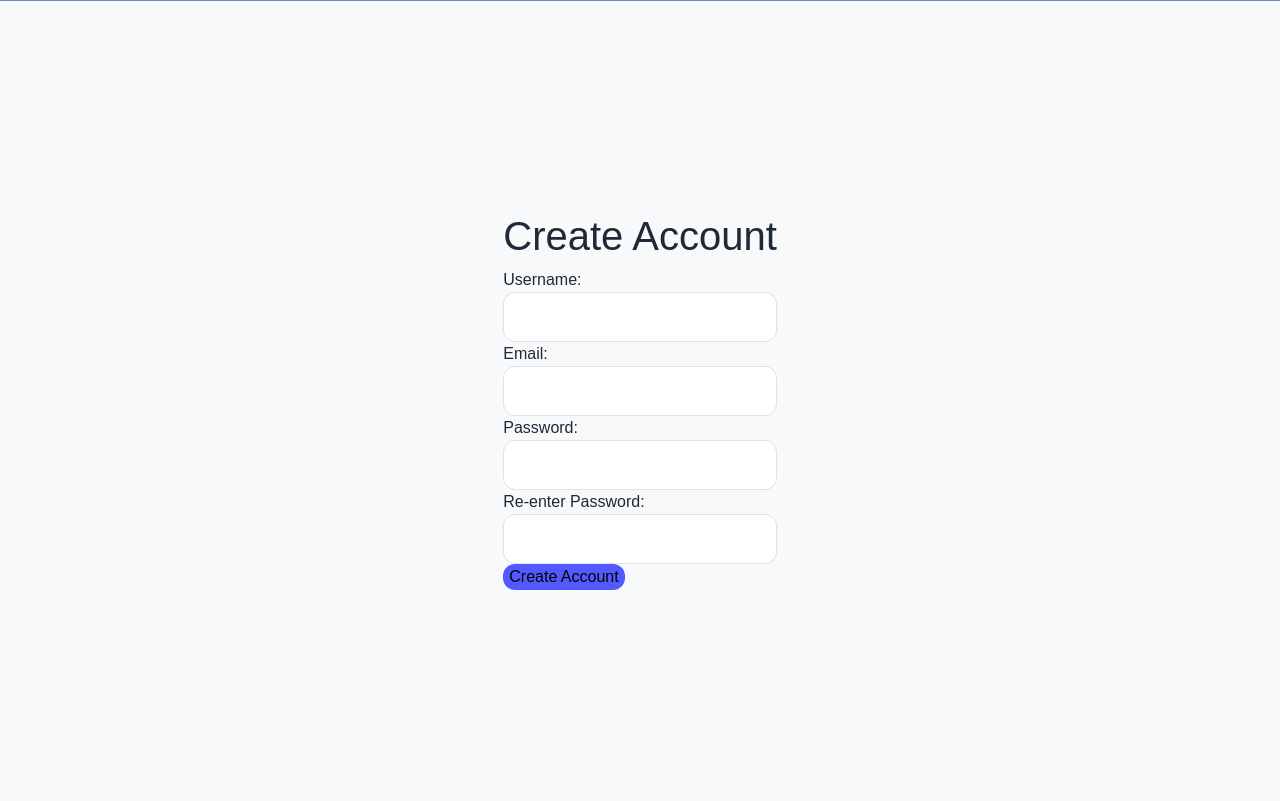
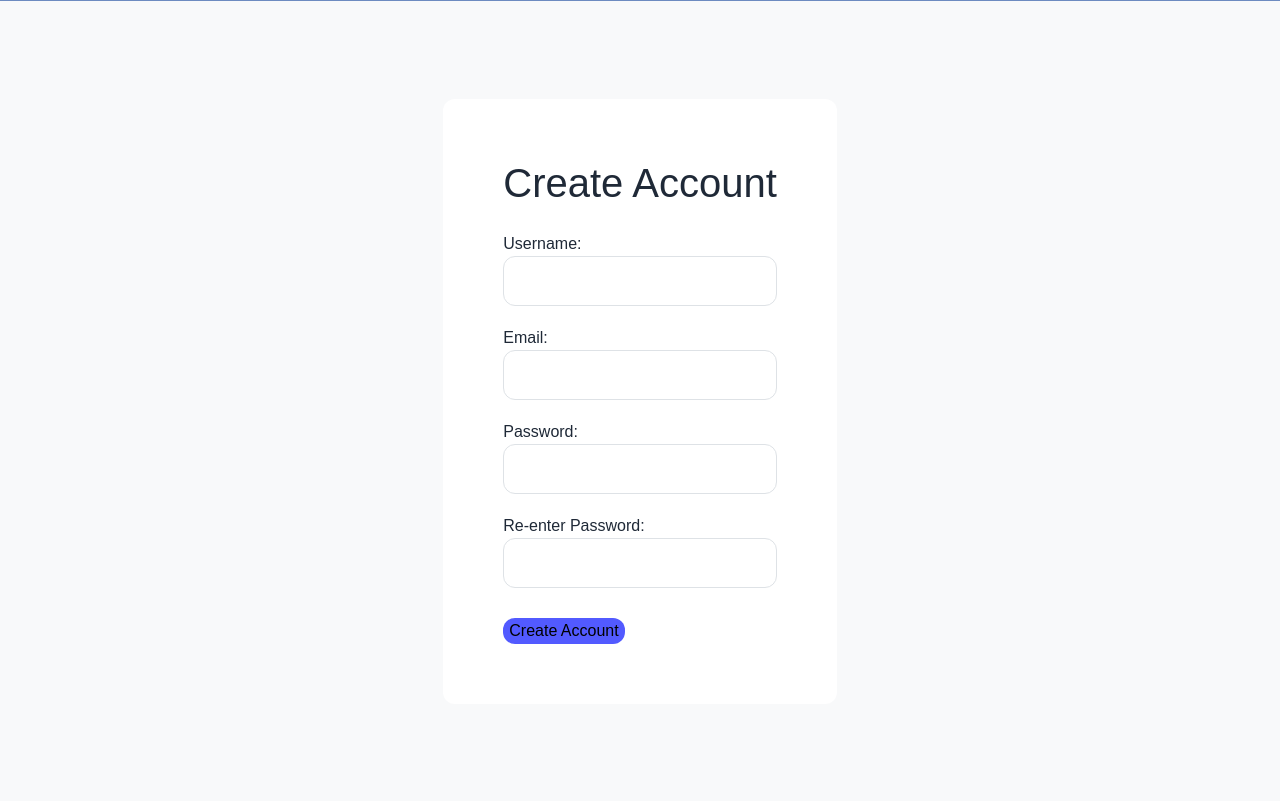
Before and after one commit to Jennijack89/job-application-tracker, a Flask app: page / in a window 1280 px wide. Shown: the part 329-1130 px from the top of the page. Run offline with Flask 3, Linux system fonts and the light colour scheme; some web fonts are replaced.

Commit message:
Added styling to main.content class, add form-wrapper class, form-title class, button container class and styling

```diff
--- a/static/css/style.css
+++ b/static/css/style.css
@@ -30,27 +30,12 @@
 }
 
 body{
-    margin: 0;
+    /*margin: 0;*/
     background-color: var(--background-color);
     font-family:'Google Sans', sans-serif;
     color: var(--text-color)
 }
 
-.main-content{
-    display:flex;
-    justify-content: center;
-    align-items: center;
-    height: 80vh;
-    background-color: white;
-}
-
-.form-section{
-    width: 100%;
-    max-width: 400px;
-    padding: 30px;
-    border-radius: var(--border-radius);
-    box-shadow: 0 4px 10px rgba(0,0,0,0.1);
-}
 
 .navbar{
     display:flex;
@@ -75,6 +60,51 @@ body{
     border-radius: 50%;
 }
 
+
+.main-content{
+    display:flex;
+    justify-content: center;
+    align-items: center;
+    height: 80vh;
+    background-color:var(--background-color);
+}
+
+/* Outer wrapper for background focus*/
+.form-wrapper{
+    background-color: white;
+    padding: 60px;
+    border-radius: var(--border-radius);
+}
+
+/*Main form box*/
+.form-section{
+    background-color: #
+    margin: 0 auto;/*centers horizontally*/
+
+    /***width: 100%;
+    max-width: 400px;
+    padding: 30px;
+    border-radius: var(--border-radius);
+    box-shadow: 0 4px 10px rgba(0,0,0,0.1);***/
+}
+
+/*Title*/
+.form-title{
+    text-align: center;
+    margin-bottom: 25px; /* space under title*/
+}
+
+/*Space between each input group*/
+.form-group{
+    margin-bottom: 20px;
+    display: flex;
+    flex-direction: column;
+}
+
+/*button container (will creat space abovr button)*/
+.button-container {
+    margin-top: 30px; /*space for futur error message*/
+}
 .btn-primary{
     background-color: var(--primary-color);
     border:none;
```
